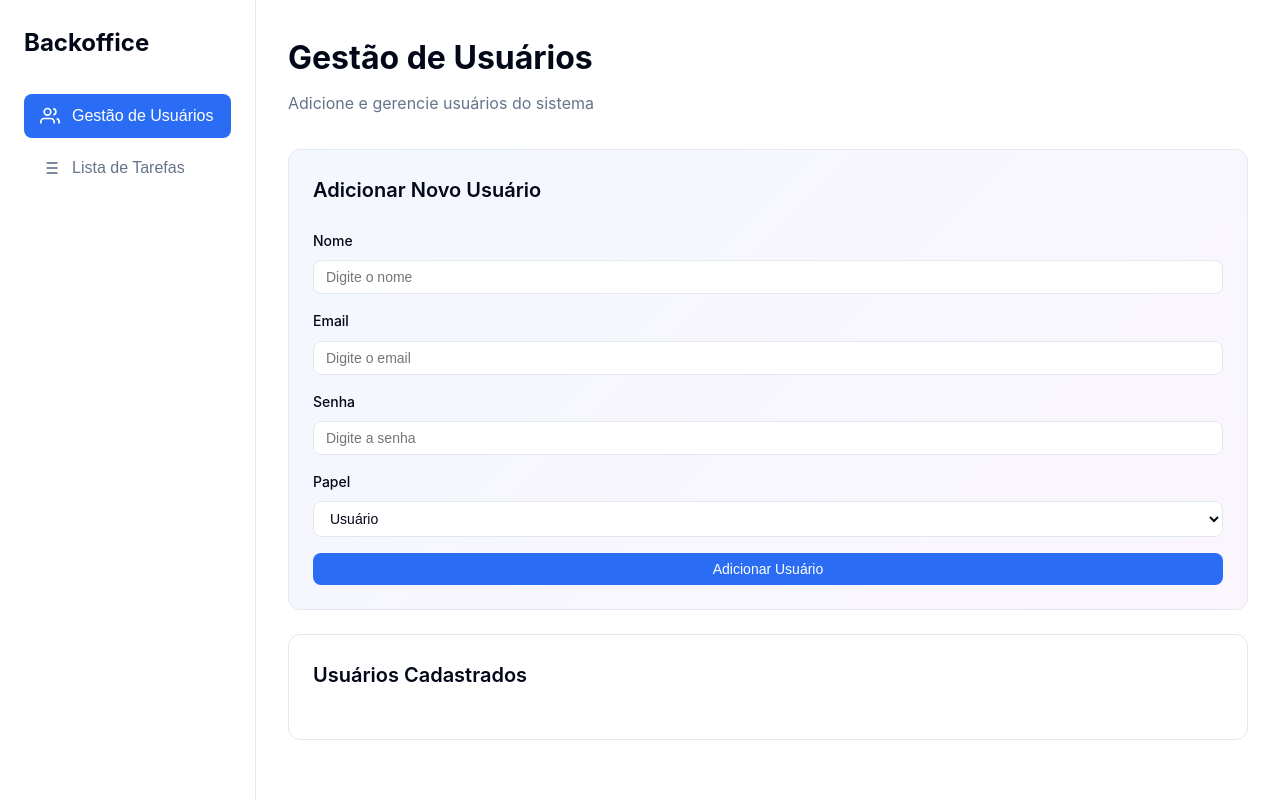
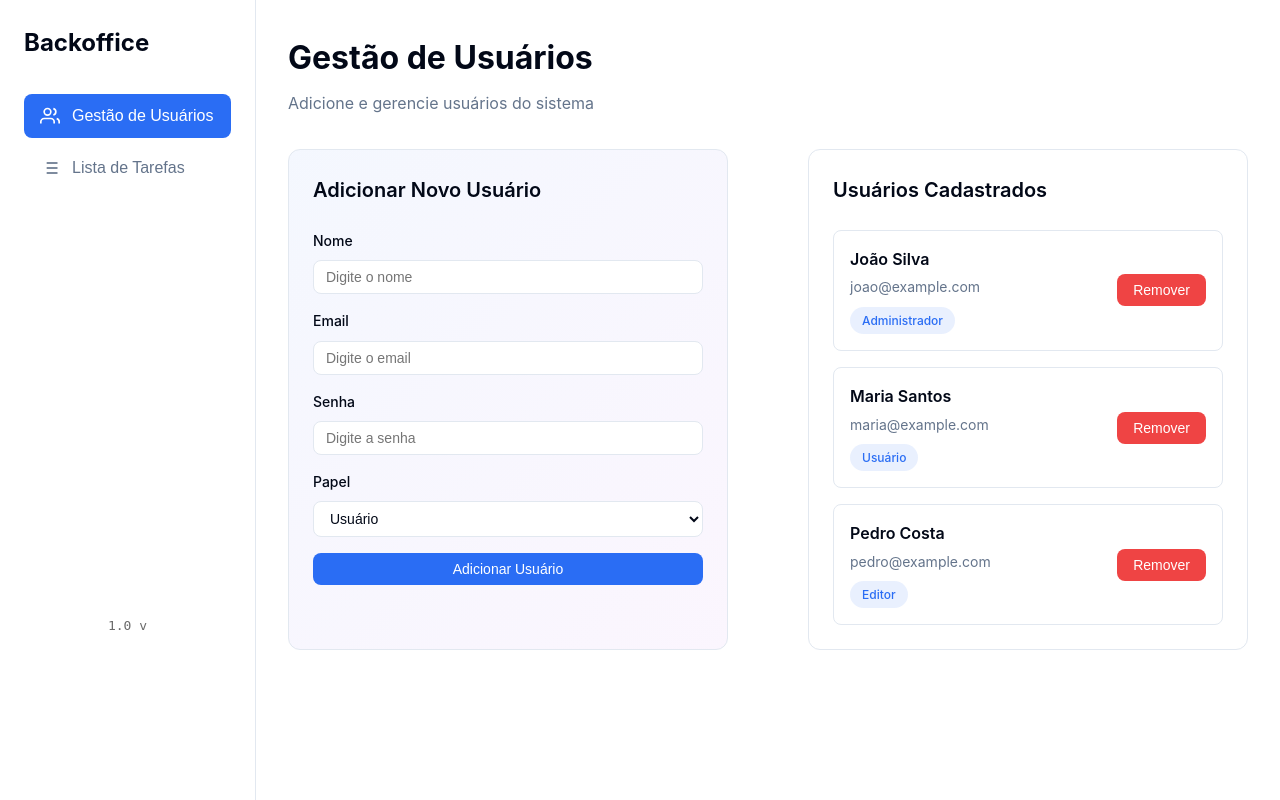
Before and after one commit to Pedro-hotz/projeto-web3, a Flask app: page /backoffice in a window 1280 px wide. Run offline with Flask 3, Linux system fonts and the light colour scheme.

Commit message:
Ajuste arquitetura | ajuste layout | automatização para instalar as dependências

```diff
--- a/router.py
+++ b/router.py
@@ -100,6 +100,7 @@ def remover():
        except Exception as e:
            return jsonify({'status': 'erro', 'mensagem': f'Falha ao realizar login: {e}'})
 
+
 @app.route('/adicionar', methods=['POST'])
 def adicionar():
    if request.method == 'POST':
@@ -130,7 +131,7 @@ def adicionar():
 def getUsers():
    if request.method == 'GET':
        usuarios = Usuario.query.all()
-       return jsonify([{'id': u.id, 'nome': u.nome, 'email': u.email, 'tipo': u.tipo} for u in usuarios])
+       return jsonify([{'id': u.id, 'nome': u.nome, 'email': u.email, 'senha': u.senha,'tipo': u.tipo} for u in usuarios])
 
 
 @app.route('/tasks', methods=['GET'])
--- a/static/css/backoffice.css
+++ b/static/css/backoffice.css
@@ -47,6 +47,7 @@ body {
     padding: 1.5rem;
 }
 
+
 .sidebar-title {
     font-size: 1.5rem;
     font-weight: bold;
@@ -58,6 +59,14 @@ body {
     display: flex;
     flex-direction: column;
     gap: 0.5rem;
+}
+
+
+
+.version {
+    text-align: center;
+    color: #6b6b6b;
+    font-family: monospace;
 }
 
 .nav-button {
@@ -85,10 +94,12 @@ body {
     color: hsl(var(--primary-foreground));
 }
 
+
 .icon {
     width: 1.25rem;
     height: 1.25rem;
 }
+
 
 .mobile-menu-btn {
     position: fixed;
@@ -103,6 +114,7 @@ body {
     cursor: pointer;
 }
 
+
 .overlay {
     display: none;
     position: fixed;
@@ -112,9 +124,11 @@ body {
     z-index: 30;
 }
 
+
 .overlay.active {
     display: block;
 }
+
 
 .main-content {
     margin-left: 16rem;
@@ -123,19 +137,23 @@ body {
     transition: margin-left 0.3s ease;
 }
 
+
 .content-section {
     display: none;
     max-width: 72rem;
     margin: 0 auto;
 }
 
+
 .content-section.active {
     display: block;
 }
 
+
 .section-header {
     margin-bottom: 2rem;
 }
+
 
 .section-title {
     font-size: 2rem;
@@ -143,9 +161,14 @@ body {
     margin-bottom: 0.5rem;
 }
 
+
 .section-description {
     color: hsl(var(--muted-foreground));
 }
+
+
+
+
 
 .card {
     background-color: hsl(var(--card));
@@ -153,10 +176,15 @@ body {
     border-radius: calc(var(--radius) + 4px);
     padding: 1.5rem;
     margin-bottom: 1.5rem;
+    min-width: 295px;
+    width: 500px;
 }
+
 
 .add-card {
     background: linear-gradient(135deg, hsl(var(--primary) / 0.05), hsl(var(--secondary) / 0.05));
+    min-width: 295px;
+    width: 500px;
 }
 
 .card-title {
@@ -176,6 +204,9 @@ body {
     flex-direction: column;
     gap: 0.5rem;
 }
+
+
+
 
 .form-label {
     font-size: 0.875rem;
@@ -202,6 +233,7 @@ body {
     box-shadow: 0 0 0 3px hsl(var(--primary) / 0.1);
 }
 
+
 .btn {
     padding: 0.5rem 1rem;
     border: none;
@@ -216,6 +248,12 @@ body {
     background-color: hsl(var(--primary));
     color: hsl(var(--primary-foreground));
 }
+
+.card-lado{
+    display: flex;
+    gap: 10vh;
+}
+
 
 .btn-primary:hover {
     opacity: 0.9;
@@ -323,6 +361,9 @@ body {
     justify-content: center;
 }
 
+
+
+
 .modal.active {
     display: flex;
 }
@@ -336,6 +377,7 @@ body {
     width: 90%;
     box-shadow: 0 10px 30px rgba(0, 0, 0, 0.2);
 }
+
 
 .modal-title {
     font-size: 1.5rem;
@@ -382,6 +424,9 @@ body {
     opacity: 0.9;
 }
 
+
+
+
 @media (max-width: 768px) {
     .mobile-menu-btn {
         display: block;
@@ -406,6 +451,8 @@ body {
     }
 }
 
+
+
 @media (max-width: 640px) {
     .section-title {
         font-size: 1.5rem;
@@ -427,6 +474,9 @@ body {
         grid-template-columns: 1fr;
     }
 }
+
+
+/* TOAST  */
 
 .toast {
   visibility: hidden;
--- a/static/js/backoffice.js
+++ b/static/js/backoffice.js
@@ -1,15 +1,15 @@
 // Data Storage
-// let users = [
-//     { id: 1, name: "João Silva", email: "joao@example.com", role: "admin" },
-//     { id: 2, name: "Maria Santos", email: "maria@example.com", role: "user" },
-//     { id: 3, name: "Pedro Costa", email: "pedro@example.com", role: "editor" }
-// ];
+let users = [
+    { id: 1, name: "João Silva", email: "joao@example.com", role: "admin" },
+    { id: 2, name: "Maria Santos", email: "maria@example.com", role: "user" },
+    { id: 3, name: "Pedro Costa", email: "pedro@example.com", role: "editor" }
+];
 
-// let tasks = [
-//     { id: 1, title: "Revisar documentação", description: "Verificar e atualizar a documentação do sistema", completed: false },
-//     { id: 2, title: "Implementar nova feature", description: "Adicionar sistema de notificações", completed: false },
-//     { id: 3, title: "Corrigir bugs", description: "Resolver problemas reportados pelos usuários", completed: true }
-// ];
+let tasks = [
+    { id: 1, title: "Revisar documentação", description: "Verificar e atualizar a documentação do sistema", completed: false },
+    { id: 2, title: "Implementar nova feature", description: "Adicionar sistema de notificações", completed: false },
+    { id: 3, title: "Corrigir bugs", description: "Resolver problemas reportados pelos usuários", completed: true }
+];
 
 let nextUserId = 4;
 let nextTaskId = 4;
@@ -298,6 +298,9 @@ window.removeUser = removeUser;
 window.confirmRemoveTask = confirmRemoveTask;
 window.completeTask = completeTask;
 
+
+/* TOAST  */
+
 function showToast(message) {
   const toast = document.getElementById("toast");
   toast.textContent = message; // Define a mensagem
--- a/templates/backoffice.html
+++ b/templates/backoffice.html
@@ -1,11 +1,13 @@
 <!DOCTYPE html>
 <html lang="pt-br">
+
 <head>
     <meta charset="UTF-8">
     <meta name="viewport" content="width=device-width, initial-scale=1.0">
     <link rel="stylesheet" href="{{ url_for('static', filename='css/backoffice.css') }}">
     <title>Backoffice</title>
 </head>
+
 <body>
 
     <!-- Sidebar -->
@@ -35,6 +37,11 @@
                     </svg>
                     <span>Lista de Tarefas</span>
                 </button>
+                <br><br><br><br><br><br><br><br><br><br><br><br><br><br><br><br>
+                <div class="version">
+                    <span>1.0 v</span>
+                </div>
+
             </nav>
         </div>
     </aside>
@@ -63,6 +70,7 @@
         </div>
     </div>
 
+
     <!-- Main Content -->
     <main class="main-content">
         <!-- User Management Section -->
@@ -70,8 +78,10 @@
             <div class="section-header">
                 <h1 class="section-title">Gestão de Usuários</h1>
                 <p class="section-description">Adicione e gerencie usuários do sistema</p>
+
             </div>
 
+            <div class="card-lado">
                 <div class="card add-card">
                     <h2 class="card-title">Adicionar Novo Usuário</h2>
                     <form id="userForm" class="form">
@@ -85,7 +95,8 @@
                         </div>
                         <div class="form-group">
                             <label class="form-label">Senha</label>
-                        <input type="password" id="userPassword" class="form-input" placeholder="Digite a senha" required>
+                            <input type="password" id="userPassword" class="form-input" placeholder="Digite a senha"
+                                required>
                         </div>
                         <div class="form-group">
                             <label class="form-label">Papel</label>
@@ -102,6 +113,7 @@
                 <div class="card">
                     <h2 class="card-title">Usuários Cadastrados</h2>
                     <div id="usersList" class="users-list"></div>
+                </div>
             </div>
         </section>
 
@@ -122,7 +134,8 @@
                     </div>
                     <div class="form-group">
                         <label class="form-label">Descrição</label>
-                        <textarea id="taskDescription" class="form-textarea" placeholder="Digite a descrição" rows="3"></textarea>
+                        <textarea id="taskDescription" class="form-textarea" placeholder="Digite a descrição"
+                            rows="3"></textarea>
                     </div>
                     <button type="submit" class="btn btn-primary">Adicionar Tarefa</button>
                 </form>
@@ -145,4 +158,5 @@
     <div id="toast" class="toast">Mensagem de exemplo</div>
     <script src="../static/js/backoffice.js"></script>
 </body>
+
 </html>
```
Also changed, not shown: requirements.txt (added, +133 -0 lines), txt/TASKS.md (+4 -0 lines), graficos.py (line endings or trailing spaces), txt/README.md, 1 other file. Lines whose indentation alone changed are shown as unchanged.
